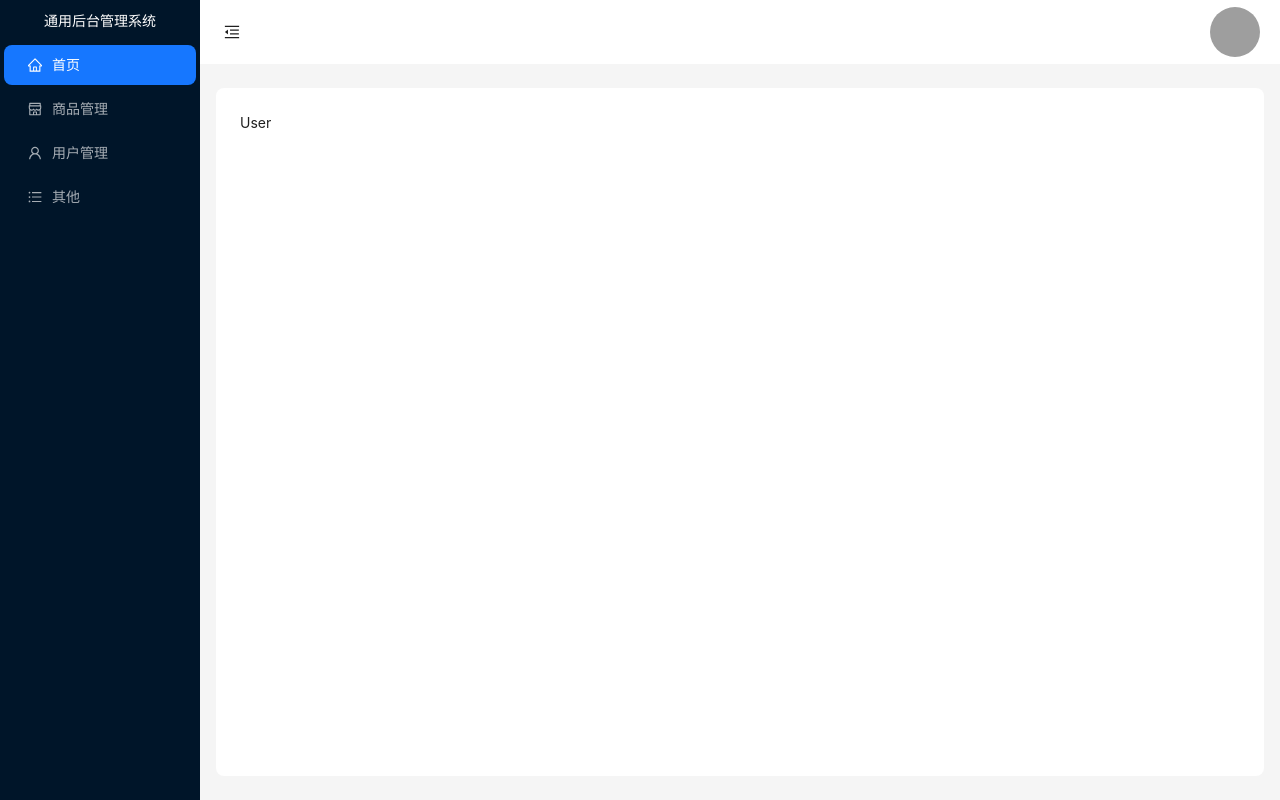
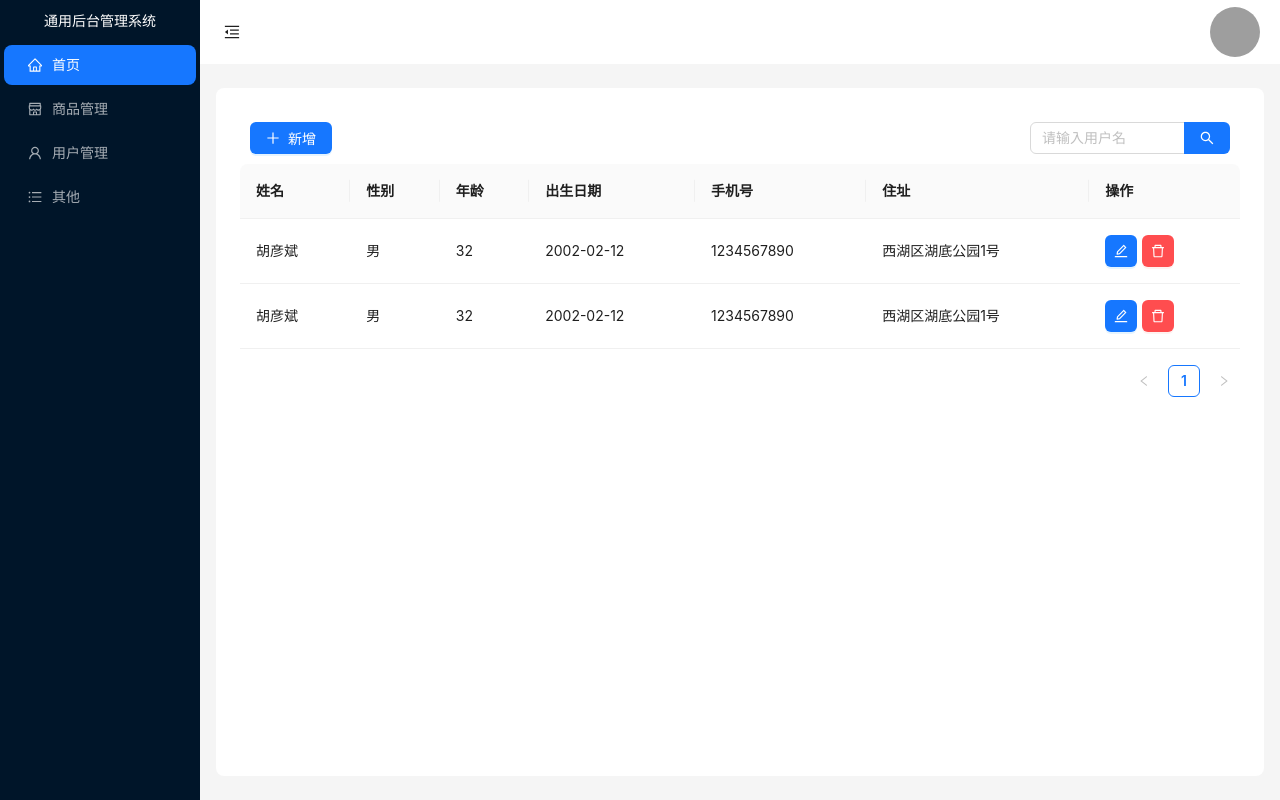
Before and after one commit to ikun666xiadan/react-admin-frontend, a React (Create React App) app: page /user in a window 1280 px wide. Built offline with nearby package versions, Linux system fonts and the light colour scheme; data requests are answered from the project's data file; grey boxes are pictures that could not be loaded.

Commit message:
feat: user页面静态搭建,并封装table列表

```diff
--- a/package.json
+++ b/package.json
@@ -11,8 +11,8 @@
     "antd": "^5.24.7",
     "axios": "^1.8.4",
     "echarts": "^5.6.0",
-    "react": "^19.1.0",
-    "react-dom": "^19.1.0",
+    "react": "^18.3.1",
+    "react-dom": "^18.3.1",
     "react-redux": "^9.2.0",
     "react-router-dom": "^6.22.2",
     "react-scripts": "5.0.1",
--- /dev/null
+++ b/src/pages/User/TableList/index.js
@@ -0,0 +1,77 @@
+import { Table } from "antd";
+import { DeleteOutlined, EditOutlined } from "@ant-design/icons";
+import { Button, Popconfirm } from "antd";
+
+const dataSource = [
+  {
+    id: 1,
+    name: "胡彦斌",
+    gender: "男",
+    age: 32,
+    date: "2002-02-12",
+    phone: "1234567890",
+    address: "西湖区湖底公园1号",
+  },
+  {
+    id: 1,
+    name: "胡彦斌",
+    gender: "男",
+    age: 32,
+    date: "2002-02-12",
+    phone: "1234567890",
+    address: "西湖区湖底公园1号",
+  },
+];
+
+const columns = [
+  {
+    title: "姓名",
+    dataIndex: "name",
+    key: "name",
+  },
+  {
+    title: "性别",
+    dataIndex: "gender",
+    key: "gender",
+  },
+  {
+    title: "年龄",
+    dataIndex: "age",
+    key: "age",
+  },
+  {
+    title: "出生日期",
+    dataIndex: "date",
+    key: "date",
+  },
+  {
+    title: "手机号",
+    dataIndex: "phone",
+    key: "phone",
+  },
+  {
+    title: "住址",
+    dataIndex: "address",
+    key: "address",
+  },
+  {
+    title: "操作",
+    dataIndex: "action",
+    key: "action",
+    render: (_, record) =>
+      dataSource.length >= 1 ? (
+        <div className="action">
+          <Button type="primary" icon={<EditOutlined />}></Button>
+          <Popconfirm title="确认删除吗?">
+            <Button type="primary" danger icon={<DeleteOutlined />}></Button>
+          </Popconfirm>
+        </div>
+      ) : null,
+  },
+];
+
+const TableList = () => {
+  return <Table dataSource={dataSource} columns={columns} />;
+};
+
+export default TableList;
--- /dev/null
+++ b/src/pages/User/index.css
@@ -0,0 +1,17 @@
+
+
+.btns{
+    display: flex;
+    justify-content: space-between;
+    align-items: center;
+    padding: 10px;
+}
+
+.search{
+    width: 200px;
+}
+
+.action{
+    display: flex;
+    gap: 5px;
+}
--- a/src/pages/User/index.js
+++ b/src/pages/User/index.js
@@ -1,11 +1,27 @@
+import { PlusOutlined } from "@ant-design/icons";
+import { Button,Input } from "antd";
+import "./index.css"
+import TableList from "./TableList";
 
 
+const {Search} = Input
+
 function User() {
-    return (
-      <div className="User">
-        User
+  const onSearch = (e) =>{
+    console.log(e);
+
+  }
+  return (
+    <div className="User">
+      <div className="btns">
+        <Button type="primary" icon={<PlusOutlined />}>
+          新增
+        </Button>
+        <Search className="search" placeholder="请输入用户名" onSearch={onSearch} enterButton />
       </div>
-    );
-  }
+      <TableList/>
+    </div>
+  );
+}
 
 export default User;
```
Also changed, not shown: 1 other file (tests, documents, lock files or other folders).
